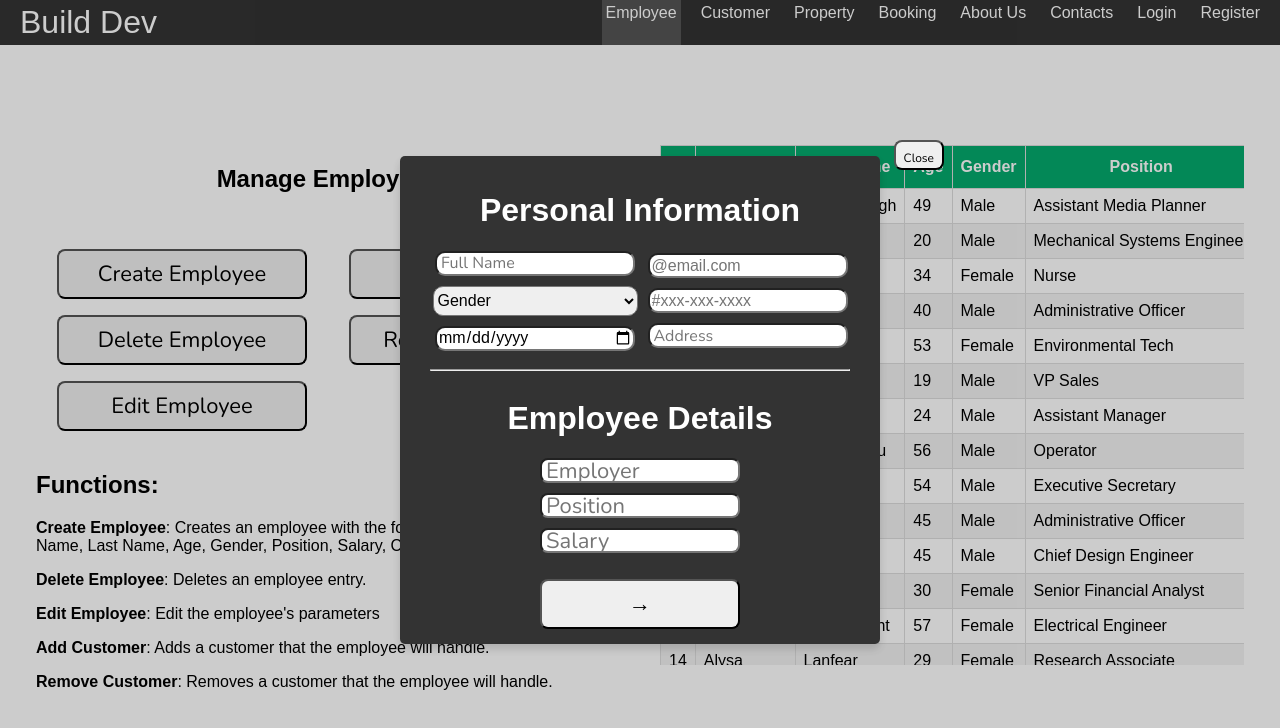
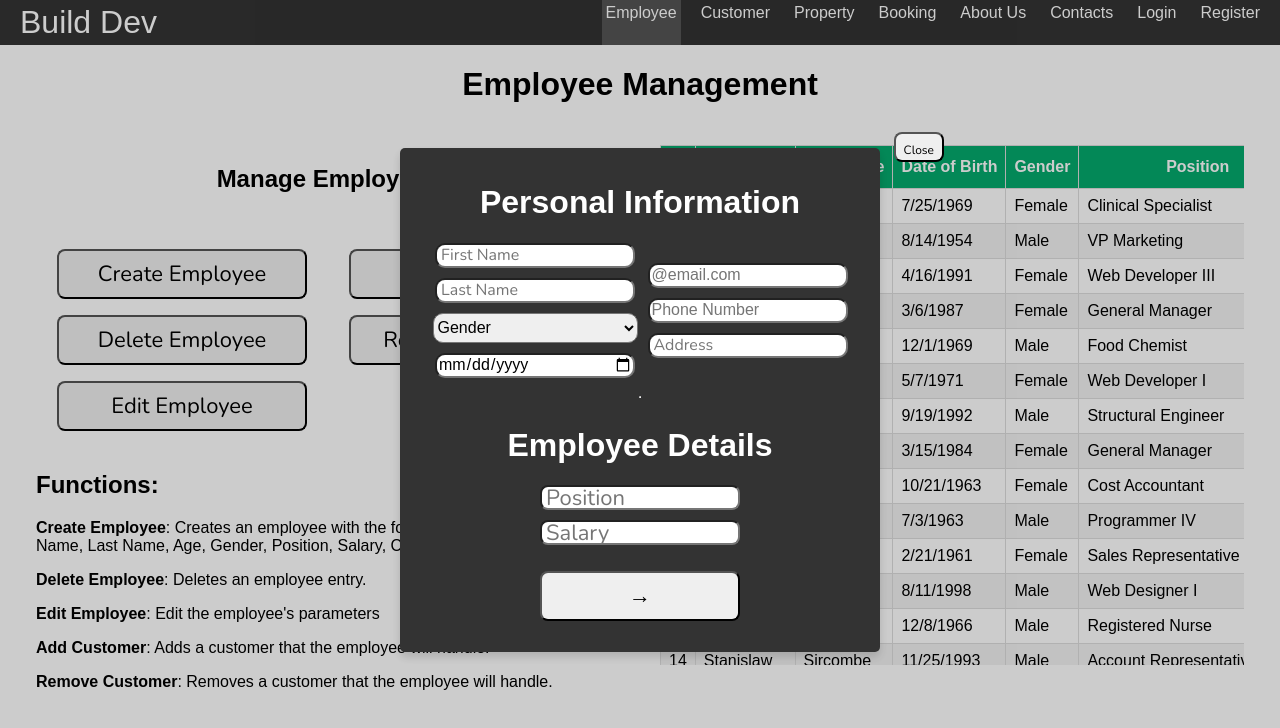
Before and after one commit to WorkNicolas/final-project-case-analysis, a React (Create React App) app: page /employee in a window 1280 px wide. Both pictures are taken after a click on the button "Create Employee". Shown: the top 728 px of the page. Built offline with nearby package versions, Linux system fonts and the light colour scheme.

Commit message:
replaced EMPLOYEE_MOCK_DATA.json, added ability to create an entry in EmployeeTable

```diff
--- a/src/App.js
+++ b/src/App.js
@@ -17,6 +17,7 @@ import employeeData from './components/pages/tables/EMPLOYEE_MOCK_DATA.json';
 import customerData from './components/pages/tables/CUSTOMER_MOCK_DATA.json';
 import propertyData from './components/pages/tables/PROPERTY_MOCK_DATA.json';
 import bookingData from './components/pages/tables/BOOKING_MOCK_DATA.json';
+import { nanoid } from 'nanoid';
 
 function App() {
   const [employees, setEmployees] = useState(employeeData);
@@ -25,6 +26,7 @@ function App() {
   const [bookings, setBookings] = useState(bookingData);
 
   const [addEmployeeData, setAddEmployeeData] = useState({
+    id: '',
     fname: '',
     lname: '',
     age: '',
@@ -36,8 +38,41 @@ function App() {
     address: '',
   })
 
+  const handleFormChange = (event) => {
+    event.preventDefault();
+
+    const fieldName = event.target.getAttribute('name');
+    const fieldValue = event.target.value;
+
+    const newFormData = { ...addEmployeeData};
+    newFormData[fieldName] = fieldValue;
+    console.log(fieldValue)
+    setAddEmployeeData(newFormData);
+  };
+
+  const handleFormSubmit = (event) => {
+    event.preventDefault();
+    console.log("Employee Submitted")
+
+    const newEmployee = {
+      id: employeeData.length + 1,
+      fname: addEmployeeData.fname,
+      lname: addEmployeeData.lname,
+      age: addEmployeeData.age,
+      gender: addEmployeeData.gender,
+      position: addEmployeeData.position,
+      salary: addEmployeeData.salary,
+      contact: addEmployeeData.contact,
+      email: addEmployeeData.email,
+      address: addEmployeeData.address,
+    };
+
+    const newEmployees = [...employees, newEmployee];
+    setEmployees(newEmployees);
+  };
+
   return (
-    <EmployeeContext.Provider value={{employees, setEmployees}}>
+    <EmployeeContext.Provider value={{employees, setEmployees, addEmployeeData, setAddEmployeeData, handleFormChange, handleFormSubmit}}>
       <CustomerContext.Provider value={{customers, setCustomers}}>
         <PropertyContext.Provider value={{properties, setProperties}}>
           <BookingContext.Provider value={{bookings, setBookings}}>
--- a/src/components/pages/About.js
+++ b/src/components/pages/About.js
@@ -3,7 +3,7 @@ import React from "react"
 export default function About(){
     return(
         <div>
-            <h1>About Us</h1>
+            <h1 style={{color: 'black'}}>About Us</h1>
         </div>
     )
 }
--- a/src/components/pages/BookingPage.js
+++ b/src/components/pages/BookingPage.js
@@ -17,7 +17,7 @@ export default function BookingPage(){
 
     return(
         <div>
-            <h1>Inspection Booking</h1>
+            <h1 style={{color: 'black'}}>Inspection Booking</h1>
             <div className="page-flex">
                 <div className="left">
                     <h2>Manage Bookings</h2>
--- a/src/components/pages/Contact.js
+++ b/src/components/pages/Contact.js
@@ -5,6 +5,8 @@ import { FontAwesomeIcon } from '@fortawesome/react-fontawesome';
 
 export default function Contact(){
     return(
+        <div>
+            <h1 style={{color: 'black'}}>Contacts</h1>
             <div className="contact-info">
                 <div className="card">
                     <FontAwesomeIcon icon={faEnvelope} className="card-icon far fa-envelope" size="lg"  />
@@ -22,5 +24,6 @@ export default function Contact(){
                 </div>
 
             </div>
+        </div>
     )
 }
--- a/src/components/pages/CustomerPage.js
+++ b/src/components/pages/CustomerPage.js
@@ -17,7 +17,7 @@ export default function CustomerPage(){
 
     return(
         <div>
-            <h1>Customer Management</h1>
+            <h1 style={{color: 'black'}}>Customer Management</h1>
             <div className="page-flex">
                 <div className="left">
                     <h2>Manage Customers</h2>
--- a/src/components/pages/EmployeeAddInfo.js
+++ b/src/components/pages/EmployeeAddInfo.js
@@ -4,8 +4,11 @@ import { EmployeeContext } from '../GlobalContext';
 
 export default function EmployeeAddInfo() {
     const {employees, setEmployees} = useContext(EmployeeContext)
+    const { handleFormChange } = useContext(EmployeeContext)
+    const { handleFormSubmit } = useContext(EmployeeContext)
     return(
         <div className="container-employee">
+            <form onSubmit={handleFormSubmit}>
                 <h1>Personal Information</h1>
 
                 <div className="Employee">
@@ -13,11 +16,28 @@ export default function EmployeeAddInfo() {
                     <div className="personal-info-employee">
 
                         <div>
-                    <input type="text" name="fname" placeholder="Full Name" required/><br />
+                        <input
+                            type="text"
+                            name="fname"
+                            placeholder="First Name"
+                            onChange={handleFormChange}
+                            required/><br />
                         </div>
 
                         <div>
-                    <select name="gender" name="gender" required>
+                        <input
+                            type="text"
+                            name="lname"
+                            placeholder="Last Name"
+                            onChange={handleFormChange}
+                            required/><br />
+                        </div>
+
+                        <div>
+                        <select
+                            name="gender"
+                            onChange={handleFormChange}
+                            required>
                             <option value="none" hidden selected>Gender</option>
                             <option value="male">Male</option>
                             <option value="female">Female</option>
@@ -25,7 +45,12 @@ export default function EmployeeAddInfo() {
                         </div>
 
                         <div>
-                    <input type="date" name="dateOfBirth" value="Date of Birth" required/>
+                        <input
+                            type="date"
+                            name="age"
+                            placeholder="Age"
+                            onChange={handleFormChange}
+                            required/>
                         </div>
 
                     </div>
@@ -35,15 +60,30 @@ export default function EmployeeAddInfo() {
                     <div className="contact-info-employee">
 
                         <div>
-                    <input type="email" name="email" placeholder= "@email.com" required/><br />
+                        <input
+                            type="email"
+                            name="email"
+                            placeholder="@email.com"
+                            onChange={handleFormChange}
+                            required/><br />
                         </div>
 
                         <div>
-                    <input type="tel" name="contact" placeholder="#xxx-xxx-xxxx" required/><br />
+                        <input
+                            type="tel"
+                            name="contact"
+                            placeholder="Phone Number"
+                            onChange={handleFormChange}
+                            required/><br />
                         </div>
 
                         <div>
-                    <input type="text" name="address" placeholder="Address" required />
+                        <input
+                            type="text"
+                            name="address"
+                            placeholder="Address"
+                            onChange={handleFormChange}
+                            required />
                         </div>
 
                     </div>
@@ -57,24 +97,42 @@ export default function EmployeeAddInfo() {
                     <div>
                         <h1>Employee Details</h1>
                     </div>
+                    {/*
+                    <div>
+                    <input
+                        type="text"
+                        id="boss"
+                        placeholder="Employer"
+                        required />
+                    </div>*/}
 
                     <div>
-                <input type="text" id="boss" placeholder="Employer" required />
+                    <input
+                        type="text"
+                        name="position"
+                        placeholder="Position"
+                        onChange={handleFormChange}
+                        required />
                     </div>
 
                     <div>
-                <input type="text" id="job" placeholder="Position" required />
+                    <input
+                        type="text"
+                        name="salary"
+                        placeholder="Salary"
+                        onChange={handleFormChange}
+                        required />
                     </div>
 
                     <div>
-                <input type="text" id="salary" placeholder="Salary" required />
-                </div>
-
-                <div>
-                <button type="submit" value="submit" style={{width: '200px'}}>→</button>
+                    <button
+                        type="submit"
+                        value="submit"
+                        style={{width: '200px'}}>→</button>
                     </div>
 
                 </div>
+            </form>
         </div>
     )
 }
--- a/src/components/pages/EmployeePage.js
+++ b/src/components/pages/EmployeePage.js
@@ -25,7 +25,7 @@ export default function EmployeePage(){
 
     return(
         <div>
-            <h1>Employee Management</h1>
+            <h1 style={{color: 'black'}}>Employee Management</h1>
             <div className="page-flex">
                 <div className="left">
                     <h2>Manage Employees</h2>
--- a/src/components/pages/PropertyPage.js
+++ b/src/components/pages/PropertyPage.js
@@ -17,7 +17,7 @@ export default function PropertyPage(){
 
     return(
         <div>
-            <h1>Property Management</h1>
+            <h1 style={{color: 'black'}}>Property Management</h1>
             <div className="page-flex">
                 <div className="left">
                     <h2>Manage Properties</h2>
--- a/src/components/pages/tables/EMPLOYEE_MOCK_DATA.json
+++ b/src/components/pages/tables/EMPLOYEE_MOCK_DATA.json
@@ -1,20 +1,20 @@
-[{"id":1,"fname":"Godfree","lname":"MacTurlough","age":49,"gender":"Male","position":"Assistant Media Planner","salary":107119,"contact":"4926971831","email":"gmacturlough0@theguardian.com","address":"40 Dennis Avenue"},
-{"id":2,"fname":"Bronny","lname":"Casey","age":20,"gender":"Male","position":"Mechanical Systems Engineer","salary":79222,"contact":"2463214486","email":"bcasey1@hhs.gov","address":"710 Helena Park"},
-{"id":3,"fname":"Hyacintha","lname":"Ibeson","age":34,"gender":"Female","position":"Nurse","salary":115335,"contact":"9176096597","email":"hibeson2@time.com","address":"895 Summerview Plaza"},
-{"id":4,"fname":"Reade","lname":"Colbrun","age":40,"gender":"Male","position":"Administrative Officer","salary":62946,"contact":"9144651992","email":"rcolbrun3@clickbank.net","address":"2313 Butterfield Trail"},
-{"id":5,"fname":"Gates","lname":"Lindwall","age":53,"gender":"Female","position":"Environmental Tech","salary":107894,"contact":"9516551216","email":"glindwall4@tamu.edu","address":"3 Bunting Street"},
-{"id":6,"fname":"Trumann","lname":"Toner","age":19,"gender":"Male","position":"VP Sales","salary":24771,"contact":"6671842784","email":"ttoner5@mozilla.com","address":"7209 Helena Lane"},
-{"id":7,"fname":"Karlis","lname":"Trevon","age":24,"gender":"Male","position":"Assistant Manager","salary":15743,"contact":"4763323858","email":"ktrevon6@accuweather.com","address":"361 Grover Crossing"},
-{"id":8,"fname":"Brandyn","lname":"Hugonneau","age":56,"gender":"Male","position":"Operator","salary":132149,"contact":"1884433944","email":"bhugonneau7@elegantthemes.com","address":"13 Muir Place"},
-{"id":9,"fname":"Dmitri","lname":"Patington","age":54,"gender":"Male","position":"Executive Secretary","salary":83954,"contact":"2169480848","email":"dpatington8@nps.gov","address":"36720 Old Shore Avenue"},
-{"id":10,"fname":"Lovell","lname":"Cathel","age":45,"gender":"Male","position":"Administrative Officer","salary":87935,"contact":"4046704911","email":"lcathel9@accuweather.com","address":"18 Commercial Way"},
-{"id":11,"fname":"Flint","lname":"Whiles","age":45,"gender":"Male","position":"Chief Design Engineer","salary":149127,"contact":"4078754974","email":"fwhilesa@craigslist.org","address":"01677 Maryland Place"},
-{"id":12,"fname":"Yolande","lname":"Almey","age":30,"gender":"Female","position":"Senior Financial Analyst","salary":129036,"contact":"3805289351","email":"yalmeyb@bbc.co.uk","address":"83 Lakewood Gardens Way"},
-{"id":13,"fname":"Jobye","lname":"Rosenfrucht","age":57,"gender":"Female","position":"Electrical Engineer","salary":145628,"contact":"7095619207","email":"jrosenfruchtc@constantcontact.com","address":"47043 Basil Court"},
-{"id":14,"fname":"Alysa","lname":"Lanfear","age":29,"gender":"Female","position":"Research Associate","salary":112885,"contact":"7175798121","email":"alanfeard@ucoz.com","address":"0008 Carberry Alley"},
-{"id":15,"fname":"Tiffie","lname":"Chipperfield","age":21,"gender":"Female","position":"Geological Engineer","salary":120632,"contact":"1687941413","email":"tchipperfielde@hexun.com","address":"39977 Lunder Street"},
-{"id":16,"fname":"Rozanna","lname":"Powderham","age":44,"gender":"Female","position":"VP Accounting","salary":81021,"contact":"7167031940","email":"rpowderhamf@google.pl","address":"8 Park Meadow Lane"},
-{"id":17,"fname":"Ilka","lname":"Pexton","age":39,"gender":"Female","position":"Professor","salary":99921,"contact":"5935173624","email":"ipextong@washingtonpost.com","address":"21 Raven Place"},
-{"id":18,"fname":"Brady","lname":"Leebeter","age":48,"gender":"Male","position":"VP Marketing","salary":115305,"contact":"9812182279","email":"bleebeterh@nydailynews.com","address":"669 Prairie Rose Park"},
-{"id":19,"fname":"Christiano","lname":"Denk","age":21,"gender":"Male","position":"Food Chemist","salary":86463,"contact":"2227053528","email":"cdenki@lulu.com","address":"9 Fair Oaks Plaza"},
-{"id":20,"fname":"Carolin","lname":"Kitcher","age":32,"gender":"Female","position":"Quality Engineer","salary":143809,"contact":"5911570463","email":"ckitcherj@mac.com","address":"750 Pennsylvania Park"}]
+[{"id":1,"fname":"Stepha","lname":"Pestridge","age":"7/25/1969","gender":"Female","position":"Clinical Specialist","salary":109530,"contact":"8502767407","email":"spestridge0@live.com","address":"758 Cardinal Avenue"},
+{"id":2,"fname":"Hakeem","lname":"Hamnet","age":"8/14/1954","gender":"Male","position":"VP Marketing","salary":120046,"contact":"8699388530","email":"hhamnet1@nationalgeographic.com","address":"82 Schurz Circle"},
+{"id":3,"fname":"Teddy","lname":"Nortcliffe","age":"4/16/1991","gender":"Female","position":"Web Developer III","salary":130625,"contact":"6191071889","email":"tnortcliffe2@a8.net","address":"08 Main Alley"},
+{"id":4,"fname":"Amalie","lname":"Caldicott","age":"3/6/1987","gender":"Female","position":"General Manager","salary":113016,"contact":"6763450812","email":"acaldicott3@addthis.com","address":"32 Chive Point"},
+{"id":5,"fname":"Correy","lname":"Breton","age":"12/1/1969","gender":"Male","position":"Food Chemist","salary":27025,"contact":"9415755666","email":"cbreton4@nps.gov","address":"69 Goodland Pass"},
+{"id":6,"fname":"Krista","lname":"Surgener","age":"5/7/1971","gender":"Female","position":"Web Developer I","salary":49106,"contact":"5371461349","email":"ksurgener5@spiegel.de","address":"3152 Banding Junction"},
+{"id":7,"fname":"Tobe","lname":"Titcumb","age":"9/19/1992","gender":"Male","position":"Structural Engineer","salary":117839,"contact":"7169086336","email":"ttitcumb6@cornell.edu","address":"25 Heffernan Crossing"},
+{"id":8,"fname":"Dell","lname":"Wimpeney","age":"3/15/1984","gender":"Female","position":"General Manager","salary":104661,"contact":"6061533988","email":"dwimpeney7@go.com","address":"51482 Washington Way"},
+{"id":9,"fname":"Nanon","lname":"Verryan","age":"10/21/1963","gender":"Female","position":"Cost Accountant","salary":79086,"contact":"6263008586","email":"nverryan8@reference.com","address":"42 Crowley Alley"},
+{"id":10,"fname":"Traver","lname":"Seres","age":"7/3/1963","gender":"Male","position":"Programmer IV","salary":99572,"contact":"4846839925","email":"tseres9@ustream.tv","address":"4899 American Ash Lane"},
+{"id":11,"fname":"Phillis","lname":"Tilling","age":"2/21/1961","gender":"Female","position":"Sales Representative","salary":145721,"contact":"9706419838","email":"ptillinga@unc.edu","address":"4013 Carpenter Lane"},
+{"id":12,"fname":"Claudell","lname":"Tregunnah","age":"8/11/1998","gender":"Male","position":"Web Designer I","salary":147576,"contact":"2445367971","email":"ctregunnahb@newyorker.com","address":"602 Nevada Trail"},
+{"id":13,"fname":"Ari","lname":"Northfield","age":"12/8/1966","gender":"Male","position":"Registered Nurse","salary":135660,"contact":"1982205330","email":"anorthfieldc@dion.ne.jp","address":"48572 Bultman Terrace"},
+{"id":14,"fname":"Stanislaw","lname":"Sircombe","age":"11/25/1993","gender":"Male","position":"Account Representative I","salary":110086,"contact":"3702585129","email":"ssircombed@example.com","address":"9228 Dunning Terrace"},
+{"id":15,"fname":"Jennine","lname":"Carnelley","age":"4/7/1962","gender":"Female","position":"Health Coach III","salary":69880,"contact":"8874600459","email":"jcarnelleye@comsenz.com","address":"7177 Holy Cross Parkway"},
+{"id":16,"fname":"Ginny","lname":"Phebey","age":"1/29/1953","gender":"Female","position":"Associate Professor","salary":56648,"contact":"2086378110","email":"gphebeyf@wikia.com","address":"44533 Victoria Hill"},
+{"id":17,"fname":"Reider","lname":"Blanket","age":"6/20/1977","gender":"Male","position":"Human Resources Assistant IV","salary":126308,"contact":"1446590285","email":"rblanketg@instagram.com","address":"5486 Springview Trail"},
+{"id":18,"fname":"Eugenia","lname":"Skirving","age":"4/1/1964","gender":"Female","position":"Software Test Engineer III","salary":133778,"contact":"2253581193","email":"eskirvingh@google.es","address":"8 Johnson Parkway"},
+{"id":19,"fname":"Christopher","lname":"Pook","age":"1/4/1966","gender":"Male","position":"Director of Sales","salary":138798,"contact":"5718942549","email":"cpooki@qq.com","address":"19785 Declaration Junction"},
+{"id":20,"fname":"Alyosha","lname":"Spellard","age":"12/16/1989","gender":"Male","position":"Research Assistant III","salary":122992,"contact":"5493237199","email":"aspellardj@mozilla.com","address":"58802 Moulton Park"}]
--- a/src/components/pages/tables/EmployeeTable.js
+++ b/src/components/pages/tables/EmployeeTable.js
@@ -13,7 +13,7 @@ export default function EmployeeTable(props) {
                         <th>ID</th>
                         <th>First Name</th>
                         <th>Last Name</th>
-                        <th>Age</th>
+                        <th>Date of Birth</th>
                         <th>Gender</th>
                         <th>Position</th>
                         <th>Salary</th>
```
Also changed, not shown: src/components/pages/tables/EMPLOYEE_MOCK_DATA-dep.json (added, +20 -0 lines), src/styles.css (line endings or trailing spaces). Lines whose indentation alone changed are shown as unchanged.
